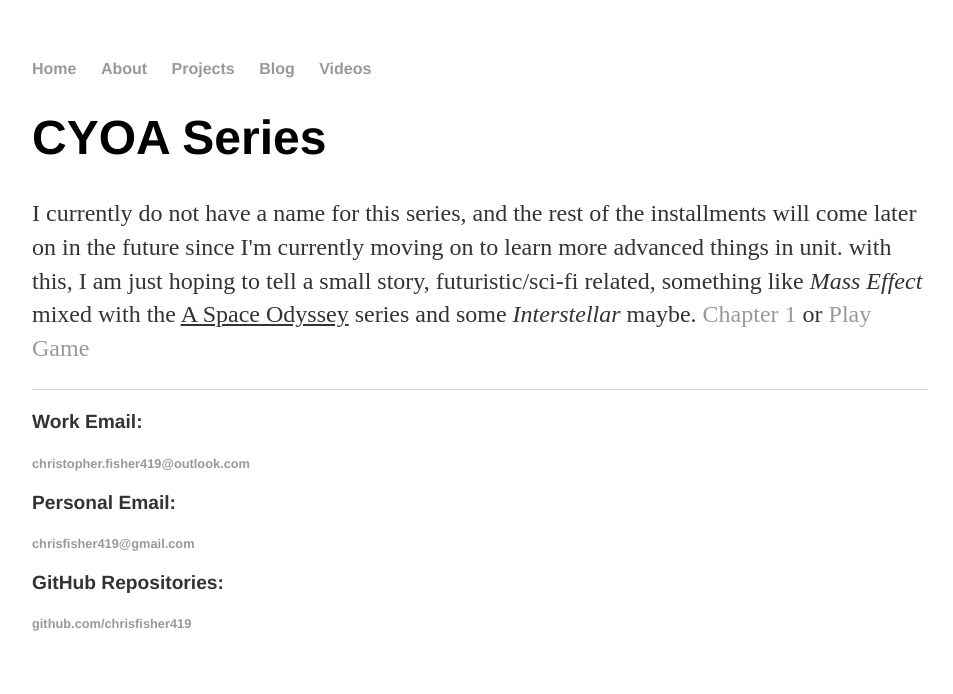
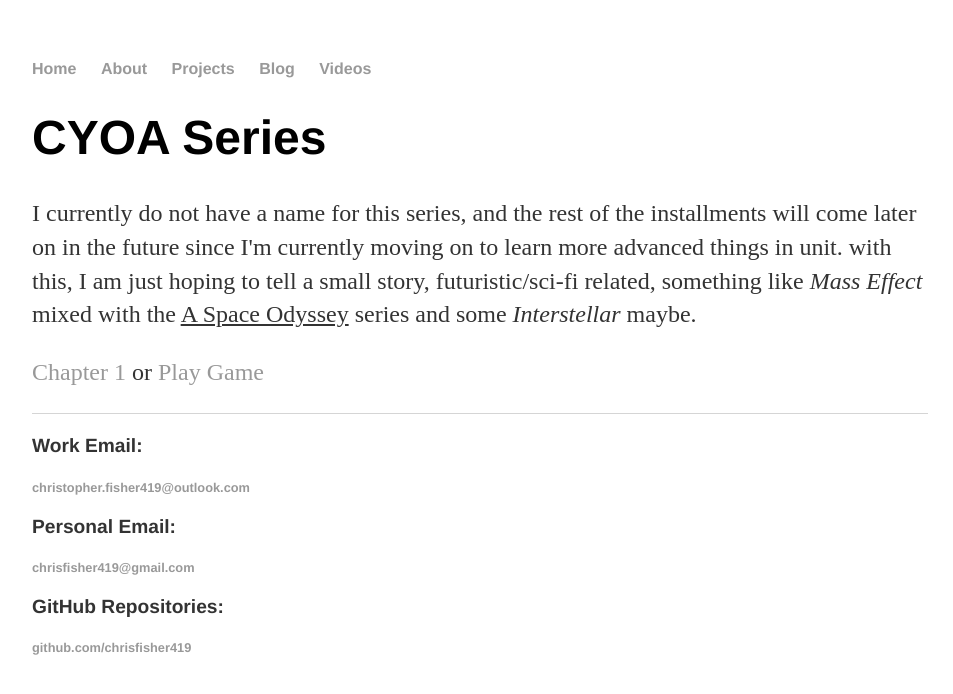
Before and after one commit to chrisfisher419/chrisfisher419.github.io, a Jekyll site: the page built from CYOA/index.html, in a window 1280 px wide. Shown: the top 694 px of the page, without its empty margins (160-1113 px from the left). Built offline with Jekyll 4.4.1, drawn with Linux system fonts in a browser that asks for light colours.

```diff
--- a/CYOA/index.html
+++ b/CYOA/index.html
@@ -5,7 +5,6 @@ title: Choose Your Own Adventure Series
 <div class="blurb">
   <h1> CYOA Series </h1>
   <p> I currently do not have a name for this series, and the rest of the installments will come later on in the future since I'm currently moving on to learn more advanced things in unit.
-    with this, I am just hoping to tell a small story, futuristic/sci-fi related, something like <i>Mass Effect</i> mixed with the <u>A Space Odyssey</u> series and some <i> Interstellar </i> maybe.
+    with this, I am just hoping to tell a small story, futuristic/sci-fi related, something like <i>Mass Effect</i> mixed with the <u>A Space Odyssey</u> series and some <i> Interstellar </i> maybe. <p>
 <a href= "https://github.com/chrisfisher419/CYOAChapter1.git">Chapter 1</a> or <a href ="http://www.sharemygame.com/share/8c9e74f4-1f52-4ae1-9427-192fdcf9cc11"> Play Game </a>
-  </br >
 </div><!-- /.blurb -->
```
